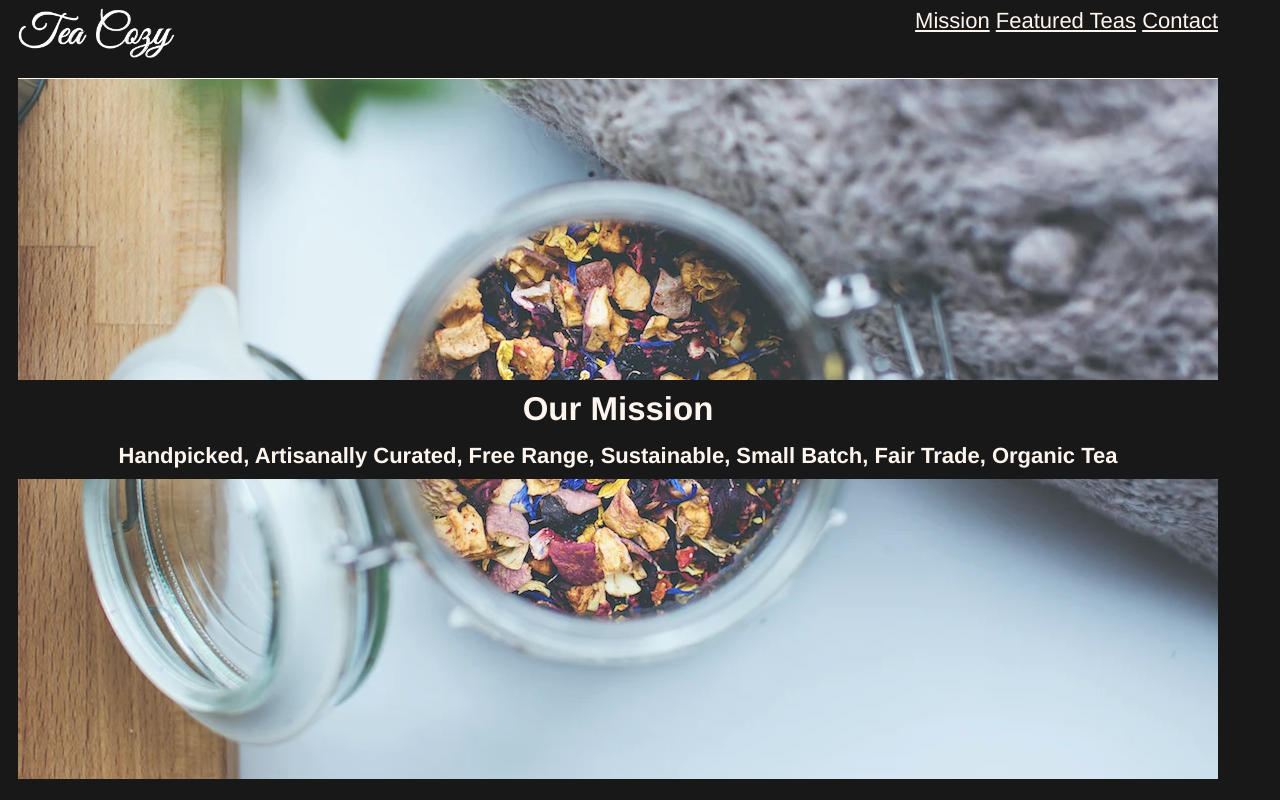
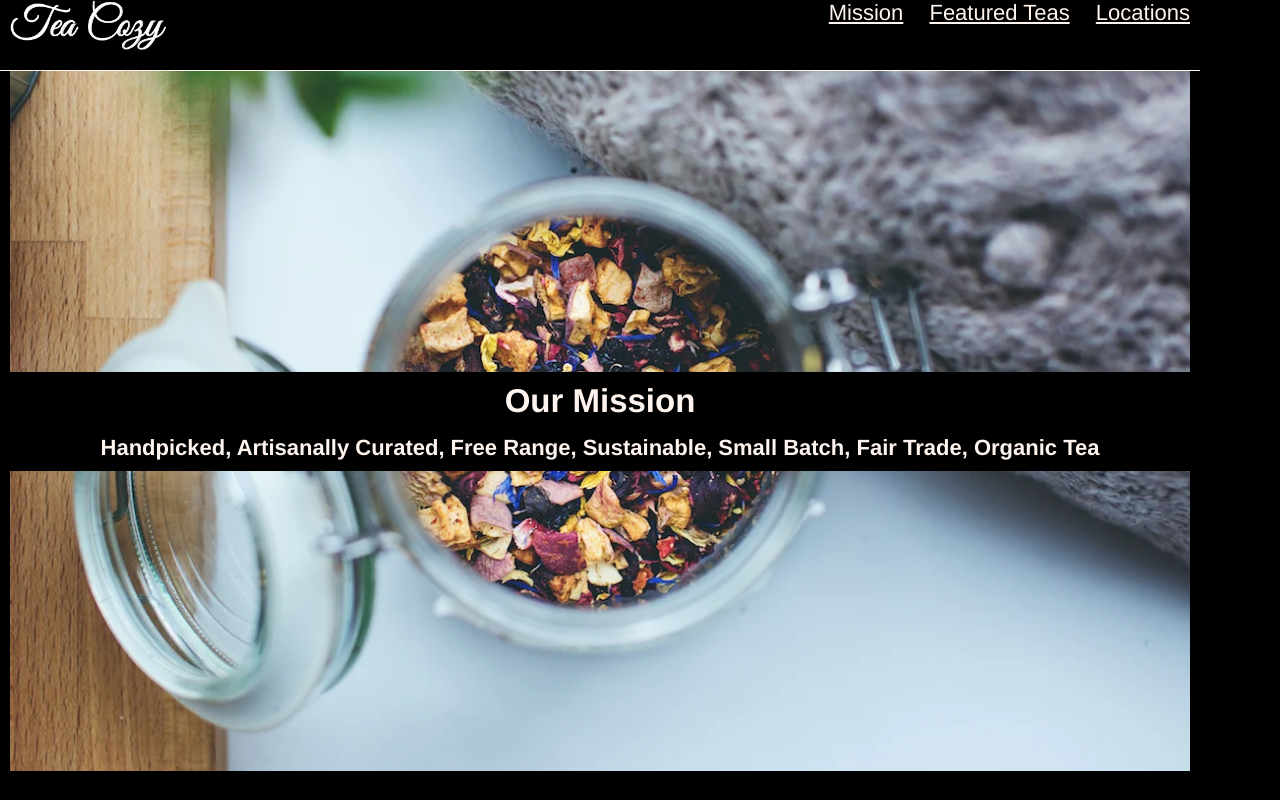
Before and after one commit to JeffFromParis/Tea-Cozy, a plain HTML site: page index.html in a window 1280 px wide. Shown: the top 800 px of the page. Drawn offline with Linux system fonts and the light colour scheme.

Commit message:
Fix the position of the header to the top + add marges

```diff
--- a/index.html
+++ b/index.html
@@ -15,14 +15,12 @@
 
 <body>
     <header>
-        <nav>
         <a href="index.html"><img src="img/img-tea-cozy-logo.jpg" alt="Tea Cozy logo"></a>
-            <div id="navright">
-                <a href="#mission">Mission</a>
-                <a href="#features">Featured Teas</a>
-                <a href="#contact">Contact</a>
-            </div>
-        </nav>
+        <div id="navright">
+            <a href="#mission">Mission</a>
+            <a href="#features">Featured Teas</a>
+            <a href="#contact">Locations</a>
+        </div>
     </header>
     <main>
         <section id = "mission">
--- a/style.css
+++ b/style.css
@@ -3,7 +3,7 @@ html {
     font-size: 22px;
     color: seashell;
     background-color: black;
-    opacity: 0.9;
+    /* opacity: 0.9; */ /* Pourquoi ça change la oculeur ??? passer le background en hsl ? */
     text-align: center;
     margin: 0;
     padding: 0;
@@ -11,8 +11,8 @@ html {
 }
 
 body {
-    padding-right: 10px;
-    padding-left: 10px;
+    margin: 0;
+
     max-width: 1200px;
     min-width: 500px;
 }
@@ -24,15 +24,20 @@ header {
     border-bottom: 1px solid seashell;
     height: 70px;
     width: 100%;
-    /* position: fixed; */
+    max-width: 1200px;
+
+    background-color:black;
+    position: fixed;
+    top: 0;
+    left: 0px;
+
+    z-index: 1;
 }
 
-nav {
-    text-align: left; /*so that the logo does not appear on the center*/
-}
-
-nav img {
+header img {
+    float: left;
     height: 50px;
+    margin-left: 10px
 }
 
 #navright {
@@ -41,11 +46,20 @@ nav img {
 
 #navright a {
     color: seashell;
+    margin-right: 10px;
+    margin-left: 10px;
 }
 
 /******************************************************
  main
  *****************************************************/
+
+main {
+    position: relative;
+    top: 71px;
+    padding-right: 10px;
+    padding-left: 10px;
+}
 
  /*Mission section*/
 #mission {
@@ -129,7 +143,7 @@ nav img {
 }
 
 #locations h2 {
-    margin-top: 60px;
+    margin-top: 90px;
     margin-bottom: 15px;
 }
 
@@ -140,7 +154,9 @@ nav img {
 
     display: flex;
     flex-wrap: wrap;
-    justify-content: space-between;
+
+    align-items: center;
+    justify-content: center;
 }
 
 .location{
```
